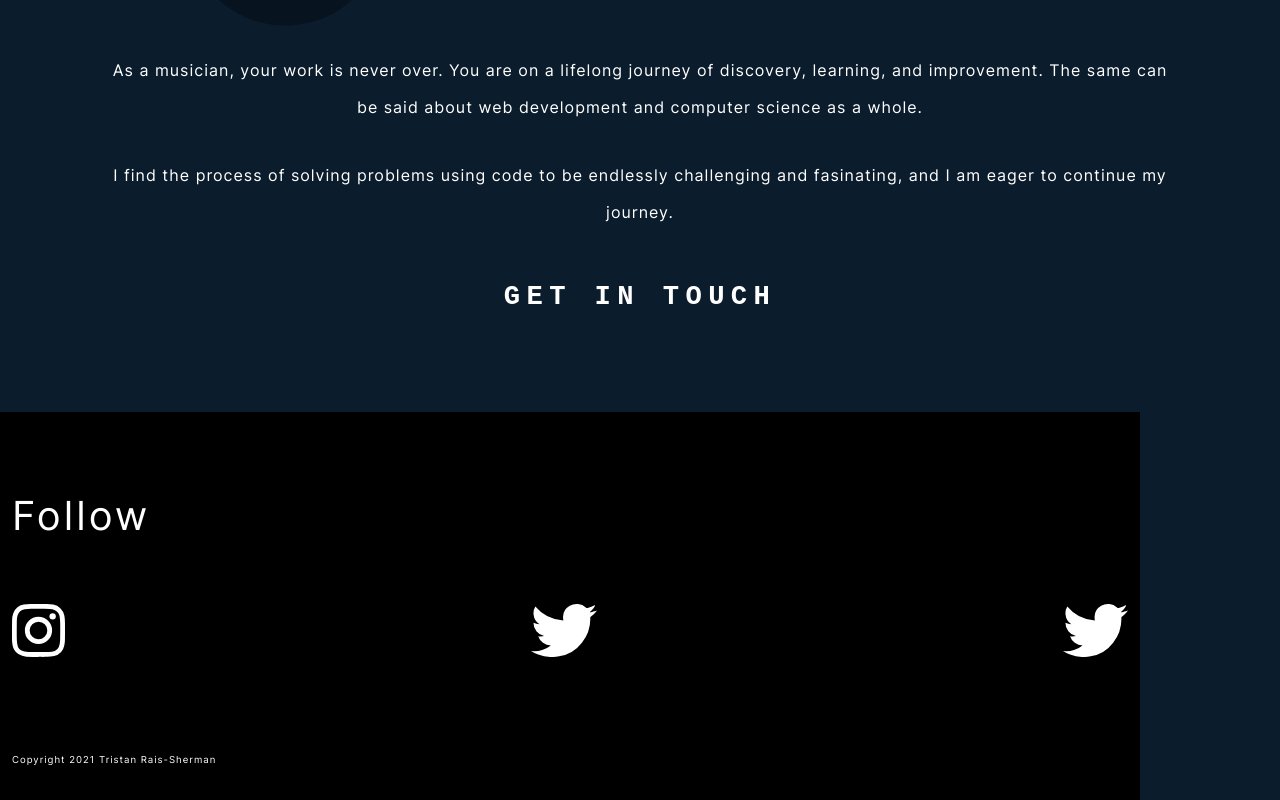
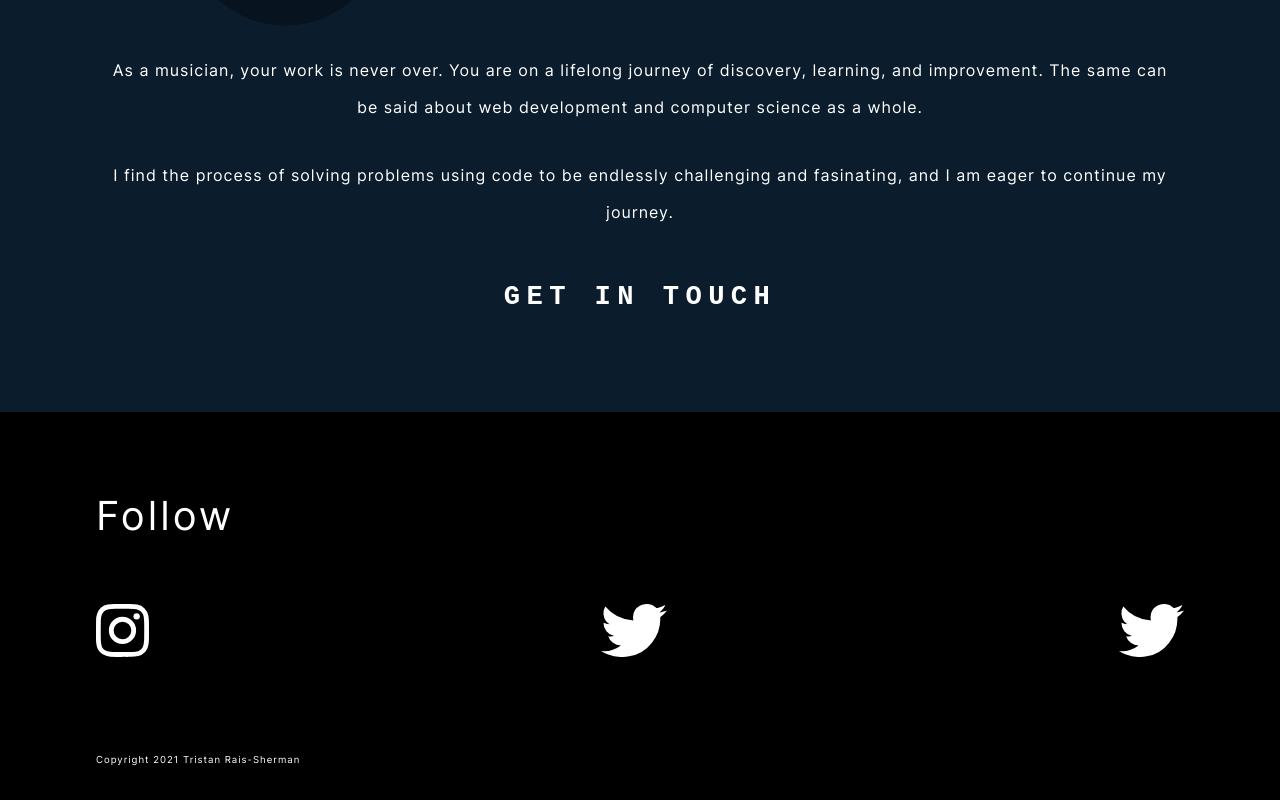
Before and after one commit to thecodingconductor/portfolio-reborn, a React (Create React App) app in the folder frontend/: page / in a window 1280 px wide. Shown: the part 8444-9244 px from the top of the page. Built offline with nearby package versions, Linux system fonts and the light colour scheme; a web font is replaced by a local one.

Commit message:
working on featured projects

```diff
--- a/frontend/src/components/FeaturedProjects.js
+++ b/frontend/src/components/FeaturedProjects.js
@@ -17,6 +17,7 @@ const FeaturedProjects = () => {
            </h1>
 
            <Container className="concert-builder-container" fluid>
+
                <h4>Concert Builder</h4>
                <p>
                    Full-stack application designed to assist orchestra conductors to research, develop, and plan concerts.
--- a/frontend/src/components/Footer.js
+++ b/frontend/src/components/Footer.js
@@ -6,7 +6,7 @@ import Twitch from '../assets/icon-twitter.svg'
 
 const Footer = () => {
     return (
-       <Container className="footer-container d-flex flex-column align-items-center justify-content-between">
+       <Container className="footer-container d-flex flex-column align-items-center justify-content-between" fluid>
            <Container className="follow-container" fluid>
                <h1>Follow</h1>
            </Container>
--- a/frontend/src/custom.scss
+++ b/frontend/src/custom.scss
@@ -602,6 +602,13 @@ hr {
   padding-bottom: 2rem;
   background-color: $black;
 
+  @include lg {
+    margin: auto;
+    padding-left: 6rem;
+    padding-right: 6rem;
+    width: 100%;
+  }
+
   .follow-container {
     margin-bottom: 4rem;
   }
```
